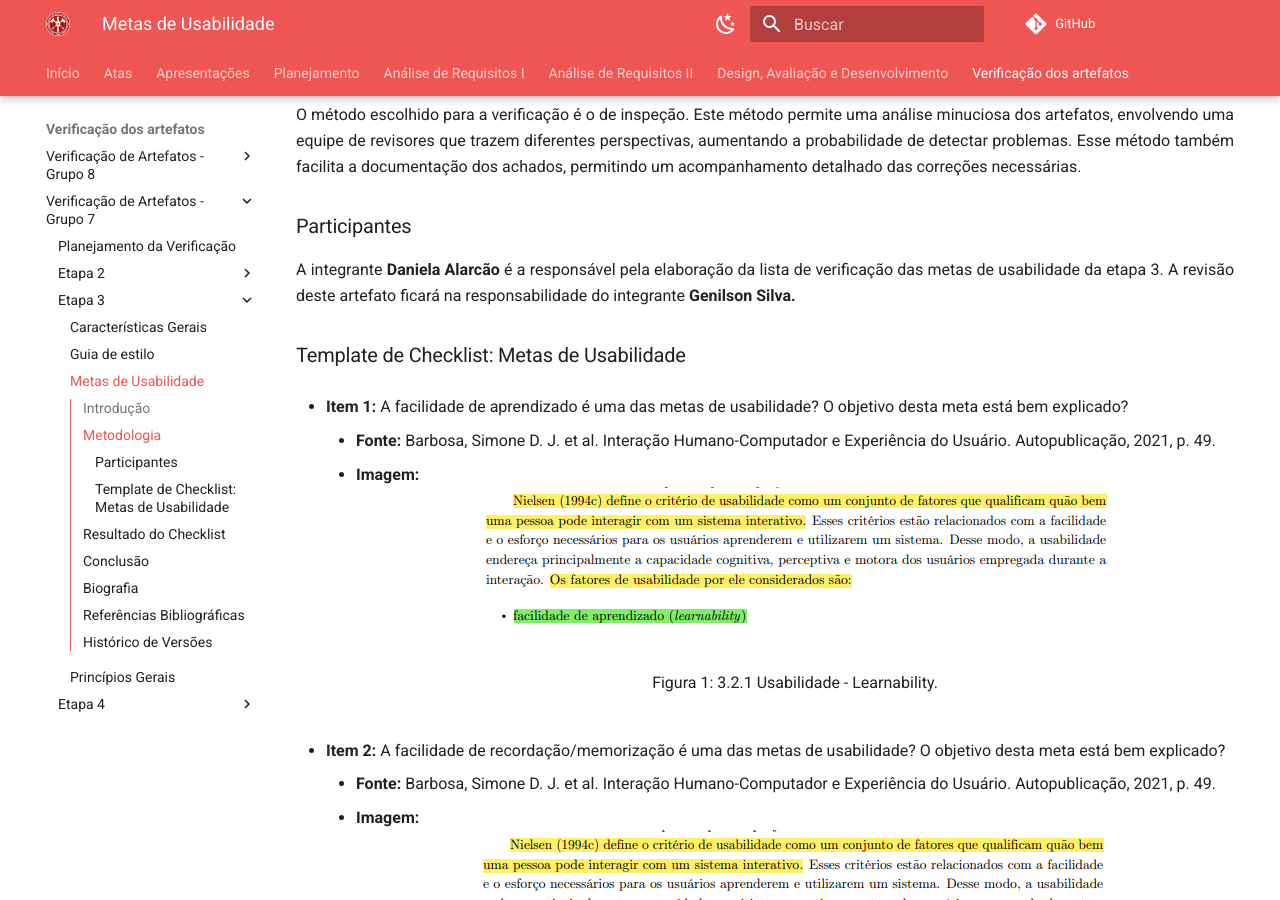
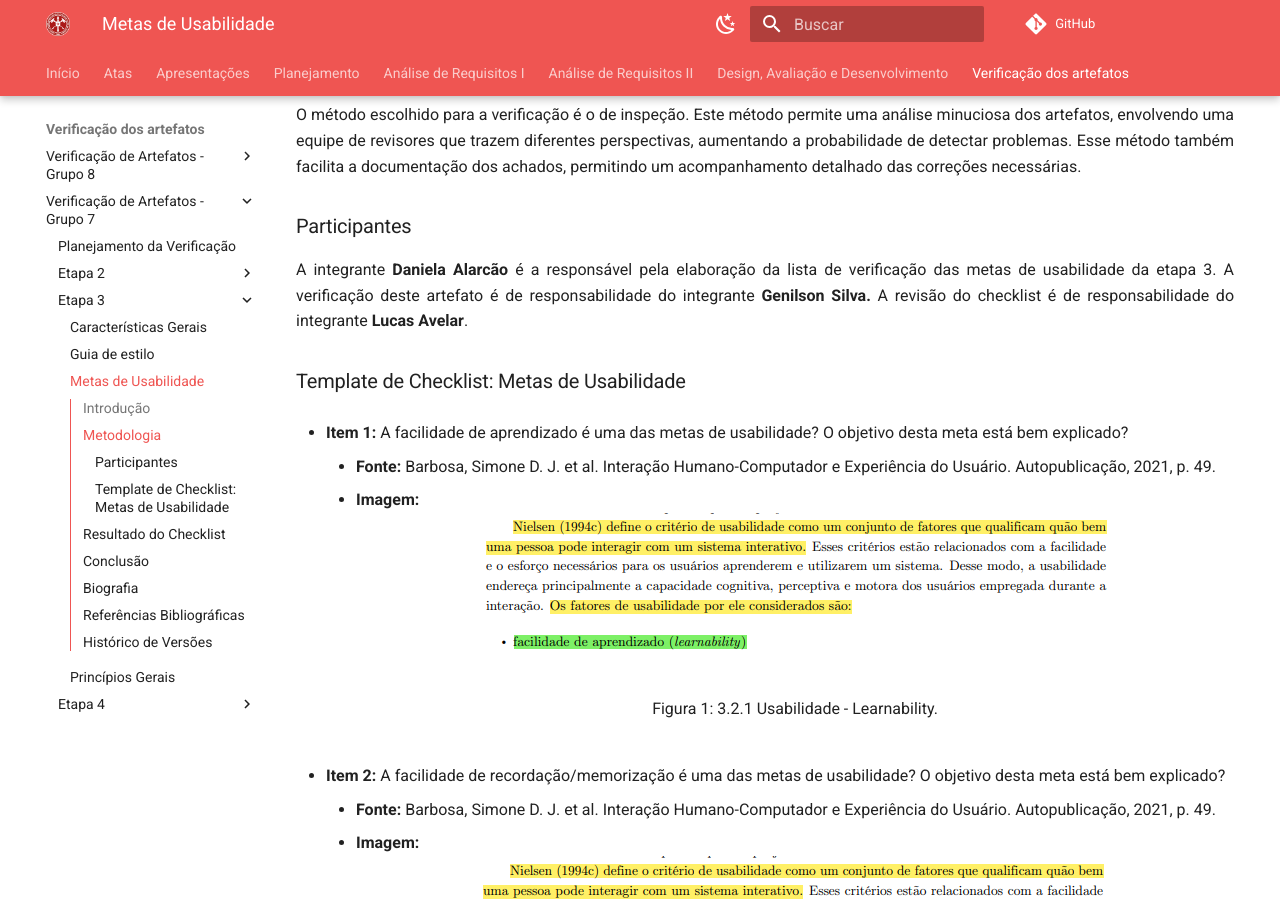
Before and after one commit to Interacao-Humano-Computador/2024.1-CBMERJ, an MkDocs documentation site: the page built from docs/verificacao_artefatos/verificacao_nosso_grupo/etapa_3/metas_usabilidade.md, in a window 1280 px wide and 900 px high, scrolled down 344 px. Built offline with MkDocs 1.6.1 and Material for MkDocs 9.7.7, drawn with Linux system fonts in a browser that asks for light colours; comment, search, counter and statistics services are not loaded.

Commit message:
Correção participantes

```diff
--- a/docs/verificacao_artefatos/verificacao_nosso_grupo/etapa_3/metas_usabilidade.md
+++ b/docs/verificacao_artefatos/verificacao_nosso_grupo/etapa_3/metas_usabilidade.md
@@ -5,7 +5,7 @@
 <p style="text-align: justify;"> O método escolhido para a verificação é o de inspeção. Este método permite uma análise minuciosa dos artefatos, envolvendo uma equipe de revisores que trazem diferentes perspectivas, aumentando a probabilidade de detectar problemas. Esse método também facilita a documentação dos achados, permitindo um acompanhamento detalhado das correções necessárias. </p> </p>
 
 ### Participantes
-<p style="text-align: justify;"> A integrante <strong>Daniela Alarcão</strong> é a responsável pela elaboração da lista de verificação das metas de usabilidade da etapa 3. A revisão deste artefato ficará na responsabilidade do integrante <strong>Genilson Silva.</strong></p>
+<p style="text-align: justify;"> A integrante <strong>Daniela Alarcão</strong> é a responsável pela elaboração da lista de verificação das metas de usabilidade da etapa 3. A verificação deste artefato é de responsabilidade do integrante <strong>Genilson Silva.</strong> A revisão do checklist é de responsabilidade do integrante <strong>Lucas Avelar</strong>.</p>
 
 ### Template de Checklist: Metas de Usabilidade
 - **Item 1:** A facilidade de aprendizado é uma das metas de usabilidade? O objetivo desta meta está bem explicado?
```
Also changed, not shown: docs/verificacao_artefatos/verificacao_nosso_grupo/etapa_3/guia_estilo.md (+1 -1 lines), docs/verificacao_artefatos/verificacao_nosso_grupo/etapa_3/principios_gerais.md (+1 -1 lines).
